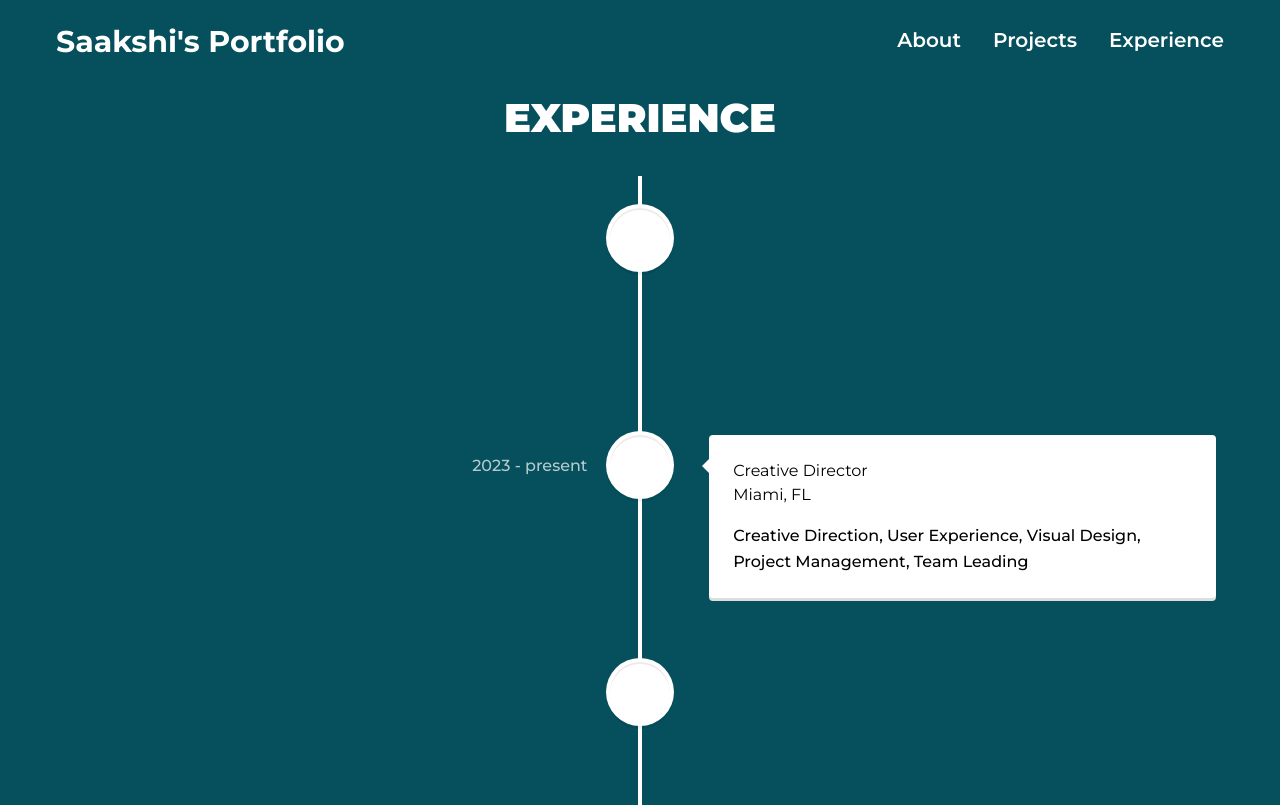
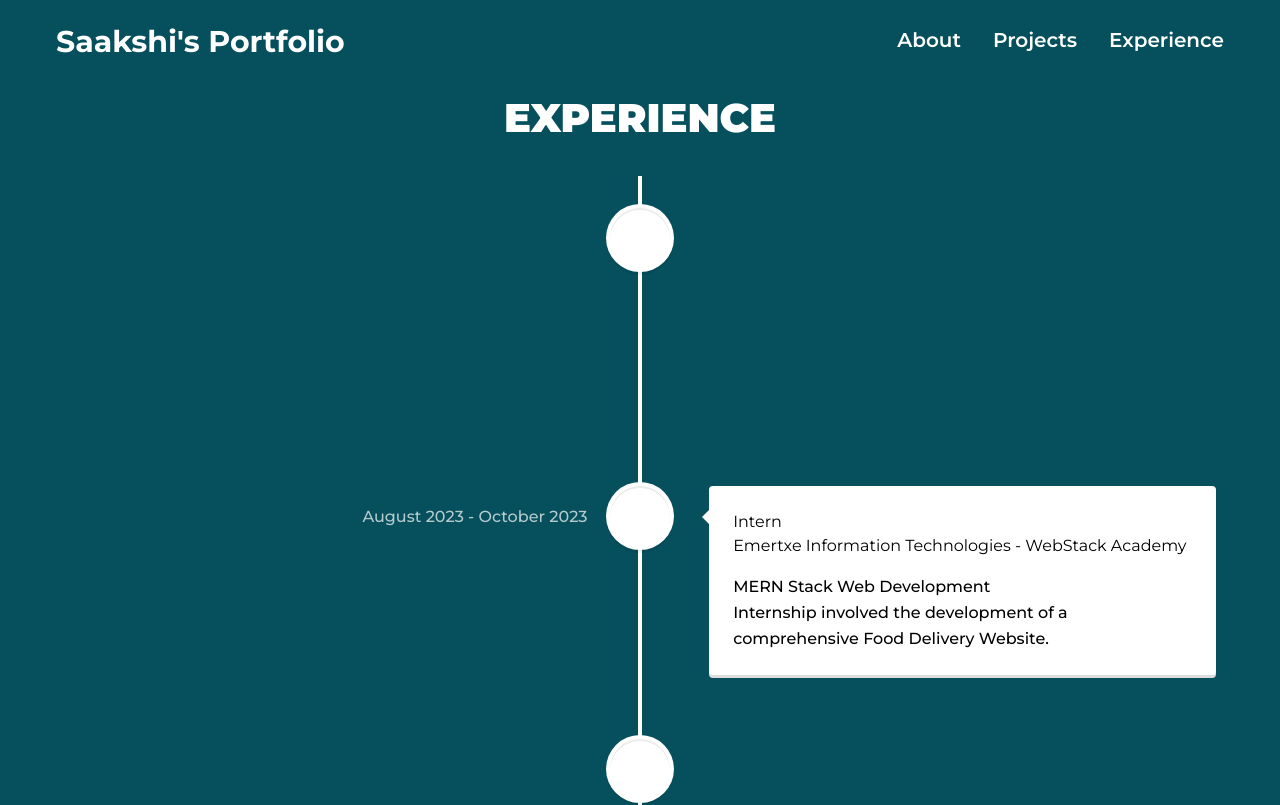
Before and after one commit to Saakshi-Shenoy/Portfolio, a React (Create React App) app: page /experience in a window 1280 px wide. Shown: the top 805 px of the page. Built offline with nearby package versions, Linux system fonts and the light colour scheme.

Commit message:
exp timeline updated

```diff
--- a/src/components/Experience.jsx
+++ b/src/components/Experience.jsx
@@ -19,45 +19,57 @@ function Experience() {
           className="vertical-timeline-element--work"
           contentStyle={{ background: "rgb(995,995,995)", color: "#fff" }}
           contentArrowStyle={{ borderRight: "7px solid  rgb(995,995,995)" }}
-          date="2023 - present"
+          date="November 2022 - present"
           iconStyle={{ color: "#000", backgroundColor: "#fff" }}
           icon=""
         >
-          <h3 className="vertical-timeline-element-title text-black">Creative Director</h3>
-          <h4 className="vertical-timeline-element-subtitle text-black">Miami, FL</h4>
+          <h3 className="vertical-timeline-element-title text-black">
+            Web Developer
+          </h3>
+          <h4 className="vertical-timeline-element-subtitle text-black">
+            Genesis Student Forum - DSCE, Bangalore
+          </h4>
           <p className="text-black">
-            Creative Direction, User Experience, Visual Design, Project
-            Management, Team Leading
+            Development of clean and robust websites to provide information and
+            facilitate the registration to events organised by the Department of
+            Information Science and Engineering.
           </p>
         </VerticalTimelineElement>
+
         <VerticalTimelineElement
           className="vertical-timeline-element--work"
           contentStyle={{ background: "rgb(995,995,995)", color: "#fff" }}
           contentArrowStyle={{ borderRight: "7px solid  rgb(995,995,995)" }}
-          date="2023 - present"
+          date="August 2023 - October 2023"
           iconStyle={{ color: "#000", backgroundColor: "#fff" }}
           icon=""
         >
-          <h3 className="vertical-timeline-element-title text-black">Creative Director</h3>
-          <h4 className="vertical-timeline-element-subtitle text-black">Miami, FL</h4>
+          <h3 className="vertical-timeline-element-title text-black">Intern</h3>
+          <h4 className="vertical-timeline-element-subtitle text-black">
+            Emertxe Information Technologies - WebStack Academy
+          </h4>
           <p className="text-black">
-            Creative Direction, User Experience, Visual Design, Project
-            Management, Team Leading
+            MERN Stack Web Development
+            <br /> Internship involved the development of a comprehensive Food
+            Delivery Website.
           </p>
         </VerticalTimelineElement>
+
         <VerticalTimelineElement
           className="vertical-timeline-element--work"
           contentStyle={{ background: "rgb(995,995,995)", color: "#fff" }}
           contentArrowStyle={{ borderRight: "7px solid  rgb(995,995,995)" }}
-          date="2023 - present"
+          date="October 2022 - December 2022"
           iconStyle={{ color: "#000", backgroundColor: "#fff" }}
           icon=""
         >
-          <h3 className="vertical-timeline-element-title text-black">Creative Director</h3>
-          <h4 className="vertical-timeline-element-subtitle text-black">Miami, FL</h4>
+          <h3 className="vertical-timeline-element-title text-black">Intern</h3>
+          <h4 className="vertical-timeline-element-subtitle text-black">
+            Dayanand Sagar College of Engineering, Bangalore
+          </h4>
           <p className="text-black">
-            Creative Direction, User Experience, Visual Design, Project
-            Management, Team Leading
+            UI Design, Frontend Development <br /> Internship ended with the
+            completion of a Team Project.
           </p>
         </VerticalTimelineElement>
 
```
